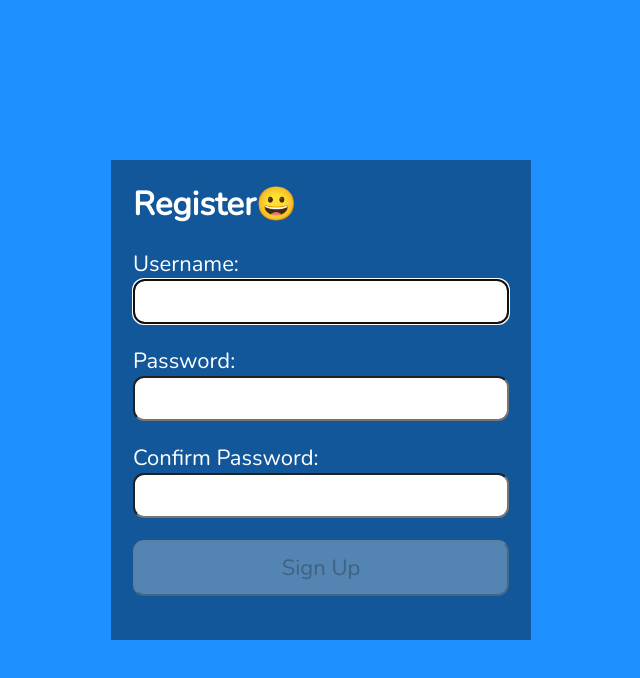
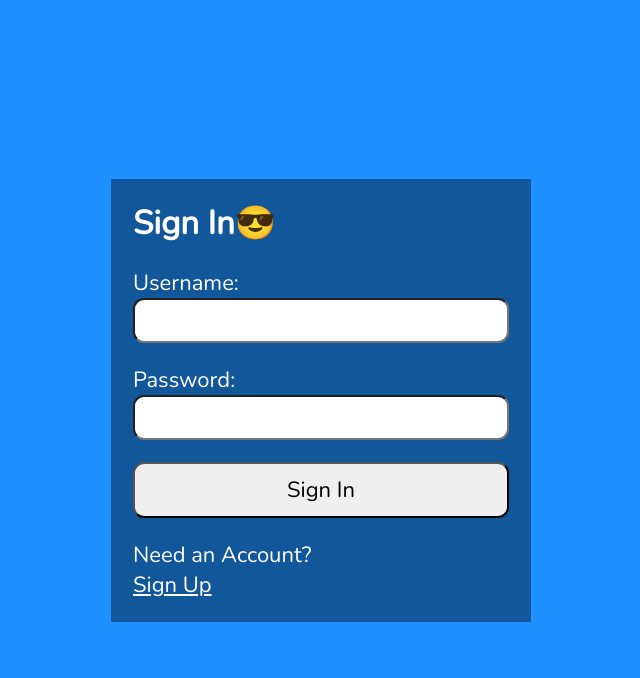
Before and after one commit to anjola-adeuyi/react-login-roles-auth, a React (Create React App) app: page / in a window 1280 px wide. Shown: the top 678 px of the page, without its empty margins (319-959 px from the left). Built offline with nearby package versions, Linux system fonts and the light colour scheme.

Commit message:
login component initialized

```diff
--- a/src/App.js
+++ b/src/App.js
@@ -1,9 +1,11 @@
-import Register from "./Register";
+import Login from './Login';
+import Register from './Register';
 
 function App() {
   return (
-    <main className="App">
-      <Register />
+    <main className='App'>
+      {/* <Register /> */}
+      <Login />
     </main>
   );
 }
--- /dev/null
+++ b/src/Login.js
@@ -0,0 +1,85 @@
+import React, { useRef, useState, useEffect } from 'react';
+
+const Login = () => {
+  const userRef = useRef();
+  const errRef = useRef();
+
+  const [user, setUser] = useState('');
+  const [pwd, setPwd] = useState('');
+  const [errMsg, setErrMsg] = useState('');
+  const [success, setSuccess] = useState(false);
+
+  useEffect(() => {
+    // userRef.current.focus();
+    setUser('');
+    setPwd('');
+  }, []);
+
+  useEffect(() => {
+    setErrMsg('');
+  }, [user, pwd]);
+
+  const handleSubmit = async (e) => {
+    e.preventDefault();
+    console.log(user, pwd);
+    setUser('');
+    setPwd('');
+    setSuccess(true);
+  };
+
+  return (
+    <>
+      {success ? (
+        <section>
+          <h1>You are logged in!</h1>
+          <br />
+          <p>
+            <a href='#'> Go to Home</a>
+          </p>
+        </section>
+      ) : (
+        <section>
+          <p
+            ref={errRef}
+            className={errMsg ? 'errmsg' : 'offscreen'}
+            aria-live='assertive'
+          >
+            {errMsg}
+          </p>
+          <h1>Sign In😎</h1>
+          <form onSubmit={handleSubmit}>
+            <label htmlFor='username'>Username:</label>
+            <input
+              type='text'
+              id='username'
+              // ref={userRef}
+              autoComplete='off'
+              onChange={(e) => setUser(e.target.value)}
+              value={user}
+              required
+            />
+
+            <label htmlFor='password'>Password:</label>
+            <input
+              type='password'
+              id='password'
+              onChange={(e) => setPwd(e.target.value)}
+              value={pwd}
+              required
+            />
+
+            <button>Sign In</button>
+          </form>
+          <p>
+            Need an Account? <br />
+            <span className='line'>
+              {/* put router link here */} <a href='#'>Sign Up</a>
+            </span>
+          </p>
+        </section>
+      )}
+    </>
+  );
+};
+
+export default Login;
```
